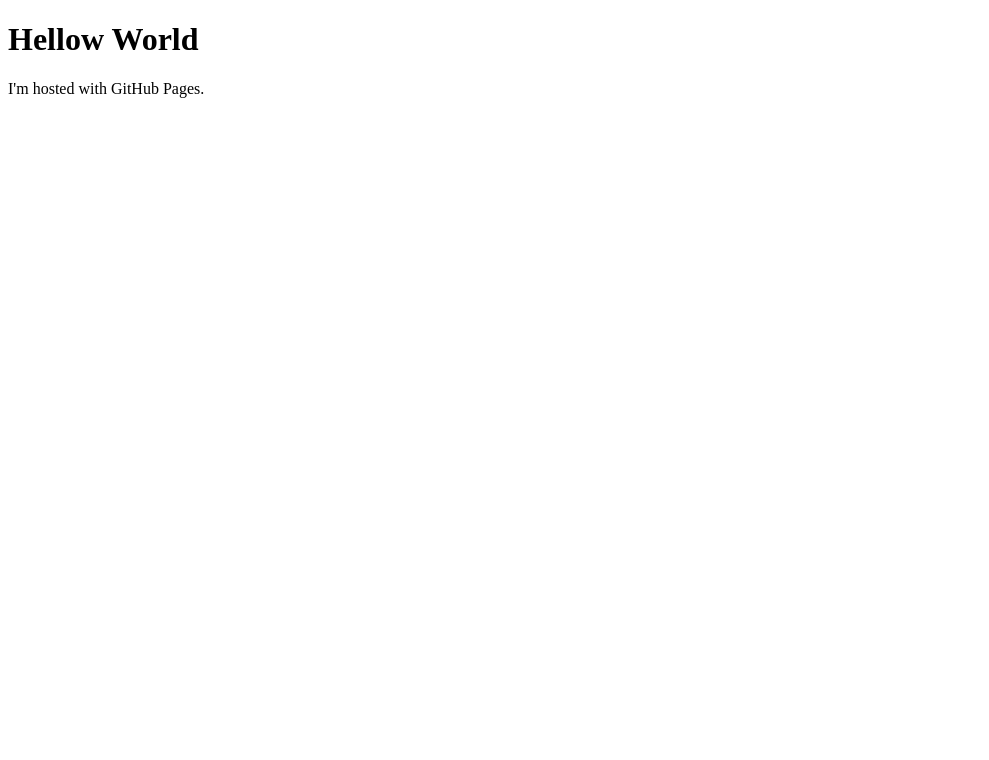
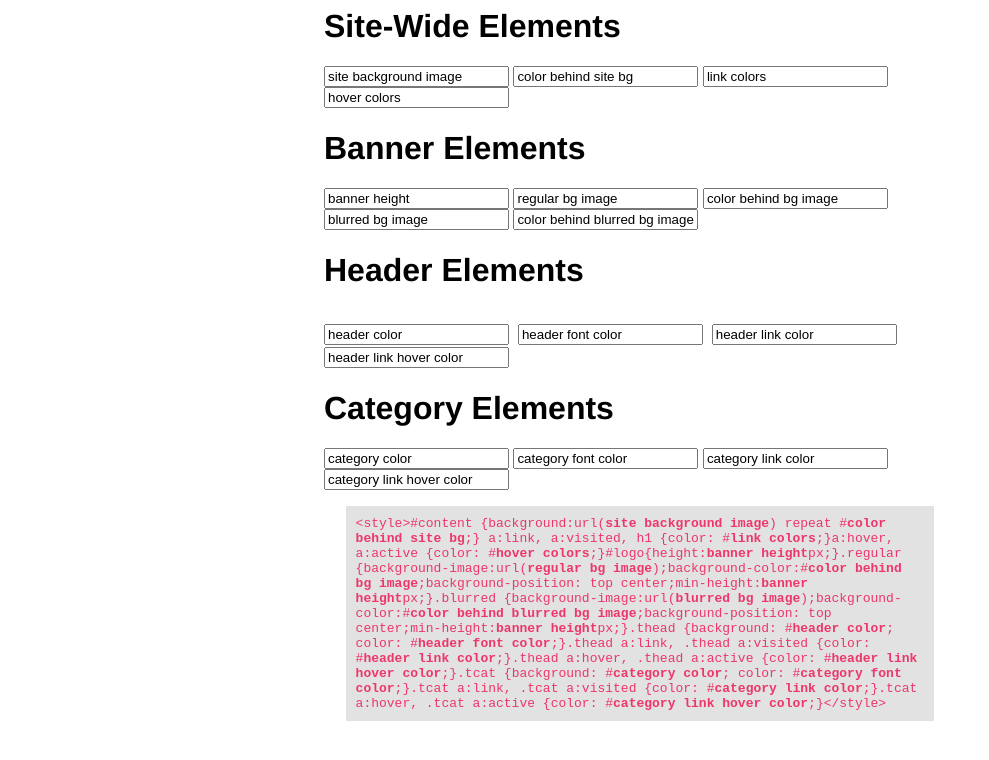
Before and after one commit to sarahbooger/sarahbooger.github.io, a plain HTML site: page index.html in a window 1280 px wide. Shown: the whole page, without its empty margins (0-989 px from the left). Drawn offline with nearby package versions, Linux system fonts and the light colour scheme.

Commit message:
Update index.html

```diff
--- a/index.html
+++ b/index.html
@@ -1,7 +1,53 @@
-<!DOCTYPE html>
-<html>
-<body>
-<h1>Hellow World</h1>
-<p>I'm hosted with GitHub Pages.</p>
-</body>
-</html>
+<script src="https://unpkg.com/vue"></script>
+
+<div id="app-6">
+<h1>Site-Wide Elements</h1>
+  <input v-model="input1">
+  <input v-model="input2">
+  <input v-model="input3">
+  <input v-model="input4">
+<h1>Banner Elements</h1>  <input v-model="input5">
+  <input v-model="input6">
+  <input v-model="input7">
+  <input v-model="input8">
+  <input v-model="input9">
+<h1>Header Elements<h1>  <input v-model="input10">
+  <input v-model="input11">
+  <input v-model="input12">
+  <input v-model="input13">
+<h1>Category Elements</h1>  <input v-model="input14">
+  <input v-model="input15">
+  <input v-model="input16">
+  <input v-model="input17">
+  <p><div class="skin"><code>&lt;style>#content {background:url(<b>{{ input1 }}</b>) repeat #<b>{{ input2 }}</b>;} a:link, a:visited, h1 {color: #<b>{{ input3 }}</b>;}a:hover, a:active {color: #<b>{{ input4 }}</b>;}#logo{height:<b>{{ input5 }}</b>px;}.regular {background-image:url(<b>{{ input6 }}</b>);background-color:#<b>{{ input7 }}</b>;background-position: top center;min-height:<b>{{ input5 }}</b>px;}.blurred {background-image:url(<b>{{ input8 }}</b>);background-color:#<b>{{ input9 }}</b>;background-position: top center;min-height:<b>{{ input5 }}</b>px;}.thead {background: #<b>{{ input10 }}</b>; color: #<b>{{ input11 }}</b>;}.thead a:link, .thead a:visited  {color: #<b>{{ input12 }}</b>;}.thead a:hover, .thead a:active {color: #<b>{{ input13 }}</b>;}.tcat {background: #<b>{{ input14 }}</b>; color: #<b>{{ input15 }}</b>;}.tcat a:link, .tcat a:visited {color: #<b>{{ input16 }}</b>;}.tcat a:hover, .tcat a:active {color: #<b>{{ input17 }}</b>;}&lt;/style&gt;</code></div></p>
+</div>
+
+<script>
+var app6 = new Vue({
+  el: '#app-6',
+  data: {
+    input1: 'site background image',
+    input2: 'color behind site bg',
+    input3: 'link colors',
+    input4: 'hover colors',
+    input5: 'banner height',
+    input6: 'regular bg image',
+    input7: 'color behind bg image',
+    input8: 'blurred bg image',
+    input9: 'color behind blurred bg image',
+    input10: 'header color',
+    input11: 'header font color',
+    input12: 'header link color',
+    input13: 'header link hover color',
+    input14: 'category color',
+    input15: 'category font color',
+    input16: 'category link color',
+    input17: 'category link hover color',
+  }
+})
+</script>
+
+<style>
+div.skin { background-color: #e2e2e2; color: #ed366a; font-family: courier new; width: 90%; margin: 0px auto; line-height 3; padding: 10px;}
+#app-6 {width: 50%; margin: 0px auto; font-family: helvetica;}
+</style>
```
